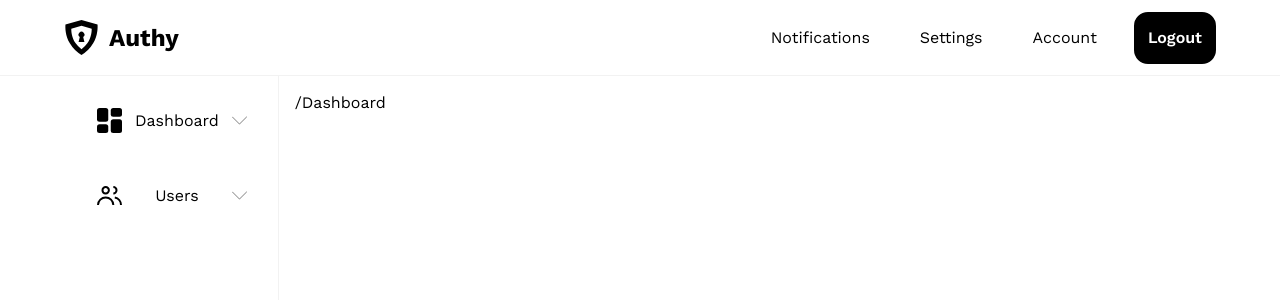
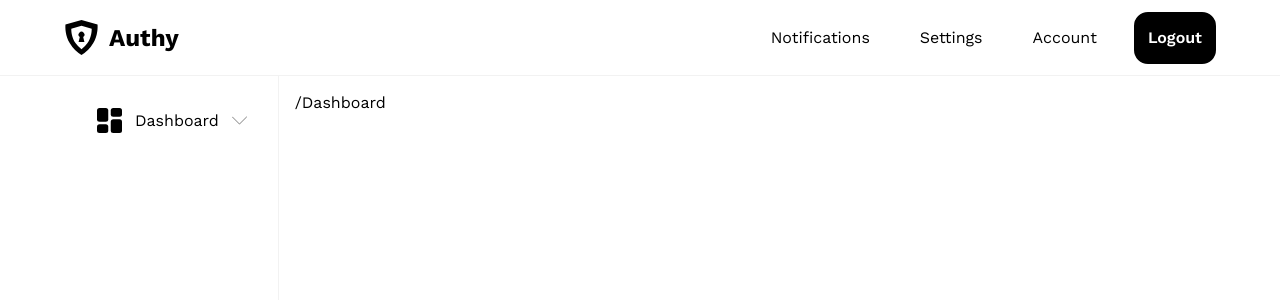
Before and after one commit to githaka-webdev/authy, a Next.js app: page /dashboard in a window 1280 px wide. Shown: the top 300 px of the page. Built offline with nearby package versions, Linux system fonts and the light colour scheme.

Commit message:
feat(dashboard): Dropdown
- removed users dropdown

```diff
--- a/app/dashboard/page.tsx
+++ b/app/dashboard/page.tsx
@@ -71,25 +71,6 @@ export default function Dashboard() {
                             link='/dashboard/threats'
                         />
                     </Dropdown>
-                    <Dropdown
-                        link=''
-                        name='Users'
-                        icon='/icons/users.svg'
-                        icon_name='Analytics Icon'
-                    >
-                        <NavigationItem
-                            name='All Users'
-                            link=''
-                        />
-                        <NavigationItem
-                            name='Admins'
-                            link=''
-                        />
-                        <NavigationItem
-                            name='Staff'
-                            link=''
-                        />
-                    </Dropdown>
                 </Aside>
                 <Main style={MainStyles.main_more}>
                     <Breadcrumbs name='/Dashboard' />
```
